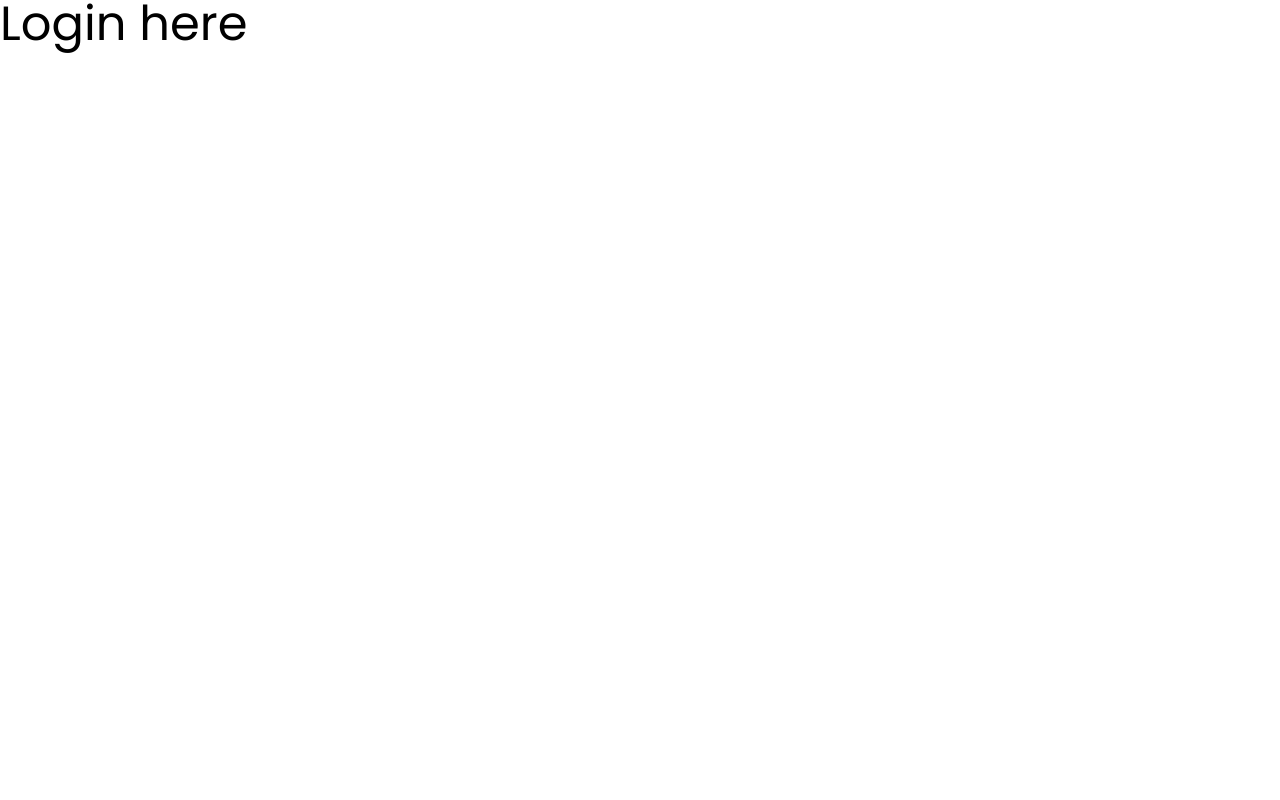
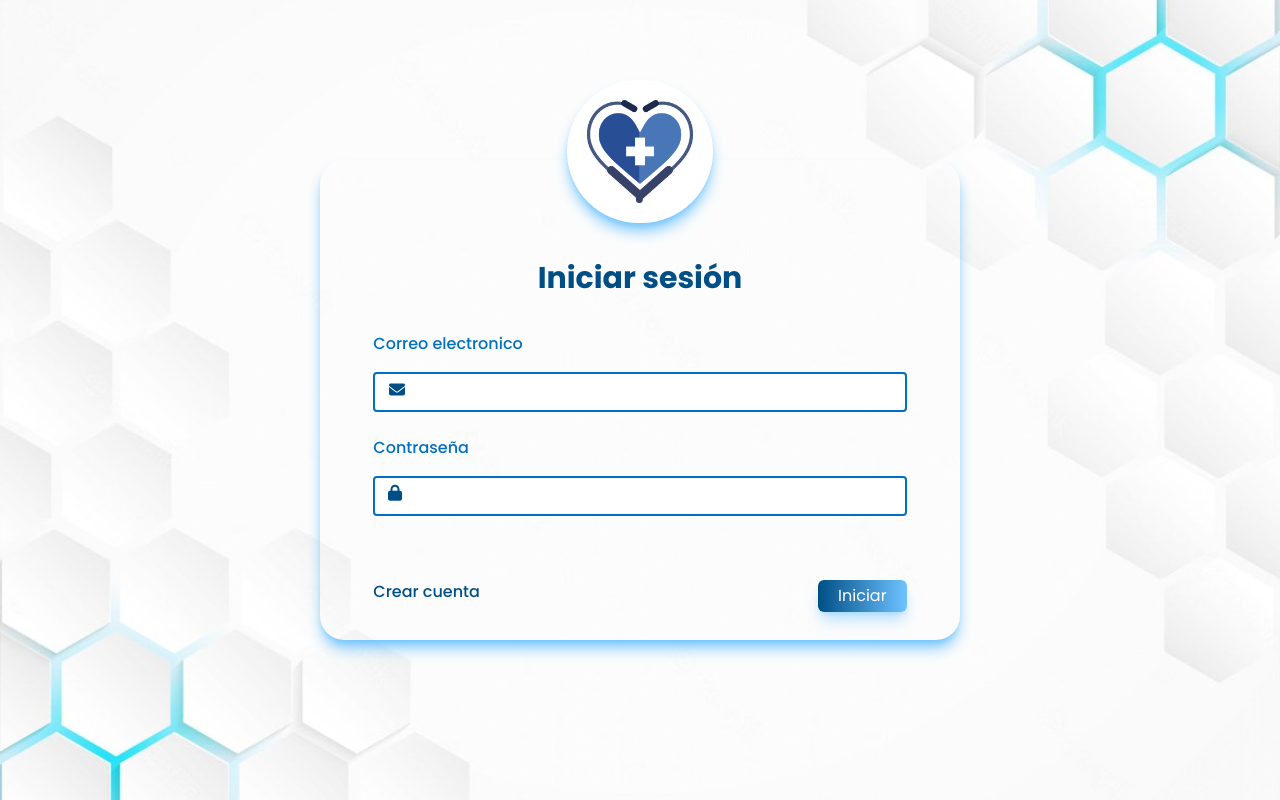
Before and after one commit to JuPegro/Medidom-Web-App, a Next.js app: page /login in a window 1280 px wide. Built offline with nearby package versions, Linux system fonts and the light colour scheme.

Commit message:
Login | Ready

```diff
--- a/app/globals.css
+++ b/app/globals.css
@@ -140,3 +140,11 @@ body {
   background: var(--lgr-services);
   border-radius: 1.6rem;
 }
+
+/* LOGIN AND SIGNUP COVER IMG */
+
+
+.img__cover {
+  background: url(/Background.jpg) no-repeat  center center/cover;
+
+}
--- a/app/login/page.tsx
+++ b/app/login/page.tsx
@@ -1,9 +1,34 @@
+import Link from 'next/link'
 import React from 'react'
+import Image from 'next/image';
+import { FontAwesomeIcon } from '@fortawesome/react-fontawesome';
+import { faHeartPulse, faEnvelope, faLock } from '@fortawesome/free-solid-svg-icons';
 
 const Login = () => {
     return (
-        <div>
-            <h1 className='text-5xl'>Login here</h1>
+        <div className='img__cover w-full min-h-screen flex box-border justify-center content-center items-center'>
+            <div className='w-[40rem] h-[30rem] flex relative flex-col gap-5 justify-center content-center items-center rounded-3xl shadow-lg shadow-primary-300'>
+                <div className='absolute top-0 p-5 -translate-y-20 bg-bg-300 rounded-full shadow-lg shadow-primary-300 flex justify-center content-center items-center'>
+                    <Image src='/logo.png' alt='logo' width={105.8} height={105.8} className=''/>
+                </div>
+                <h3 className='-mt-6 text-3xl text-primary-200 font-bold'>Iniciar sesión</h3>
+                <form className='flex w-10/12 flex-col mt-4 justify-start relative content-start items-start' action='' method='POST'>
+                    <div className='w-full flex relative content-center flex-col gap-4'>
+                        <span className='font-medium text-primary-100'>Correo electronico</span>
+                        <FontAwesomeIcon icon={faEnvelope} className='w-6 text-primary-200 absolute translate-y-[3.1rem] translate-x-3'/>
+                        <input type="text" id="mail" name="mail" className='text-primary-200 py-2 border-primary-100 border-2 text-sm rounded pl-14 outline-none'/>
+                    </div>
+                    <div className='w-full mt-6 flex relative content-center flex-col gap-4'>
+                        <span className='font-medium text-primary-100'>Contraseña</span>
+                        <FontAwesomeIcon icon={faLock} className='w-5 text-primary-200 absolute translate-y-[3.05rem] translate-x-3'/>
+                        <input type="password" id="password" name="password" className='text-primary-200 py-2 border-primary-100 border-2 text-sm rounded pl-14 outline-none'/>
+                    </div>
+                    <div className='btn__group absolute bottom-0 translate-y-24 flex content-center w-full justify-between'>
+                        <Link href='/sign-up' className='font-medium text-primary-200'>Crear cuenta</Link>
+                        <Link href='' className='px-5 py-1 rounded-md shadow-lg shadow-primary-300/50 bg-gradient-to-r from-primary-200 to-primary-300 text-bg-300'>Iniciar</Link>
+                    </div>
+                </form>
+            </div>
         </div>
     )
 }
```
Also changed, not shown: public/Background.jpg (added).
